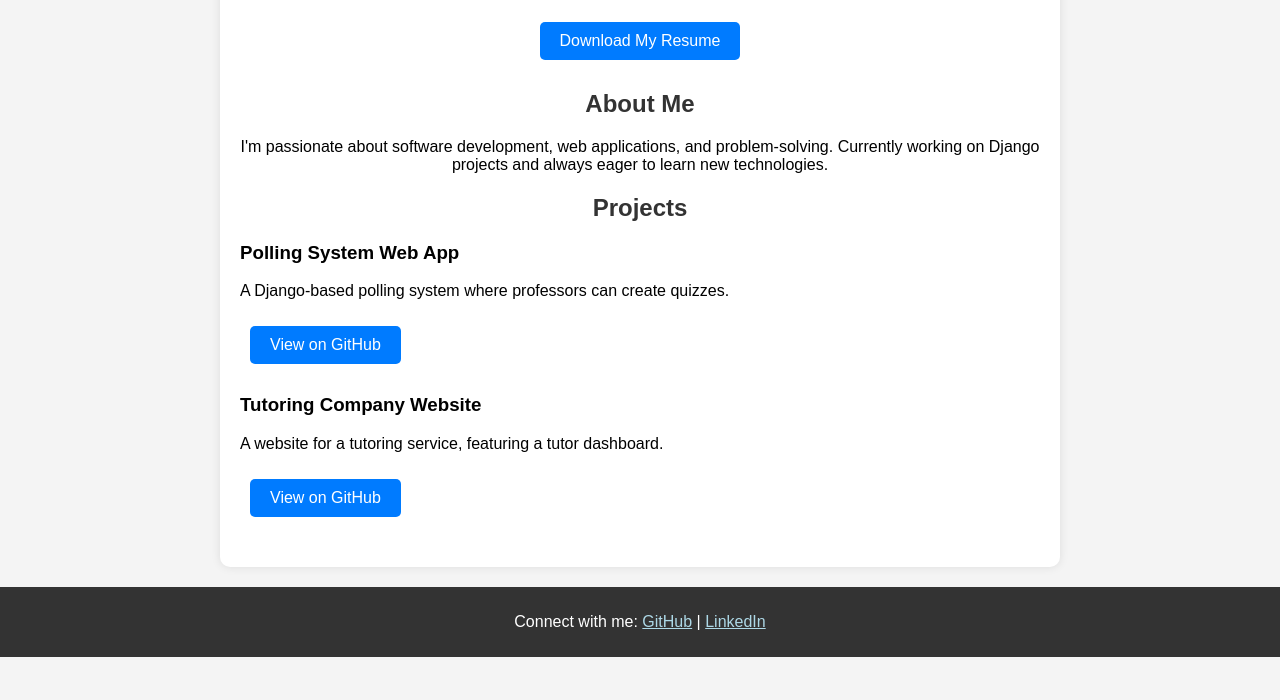
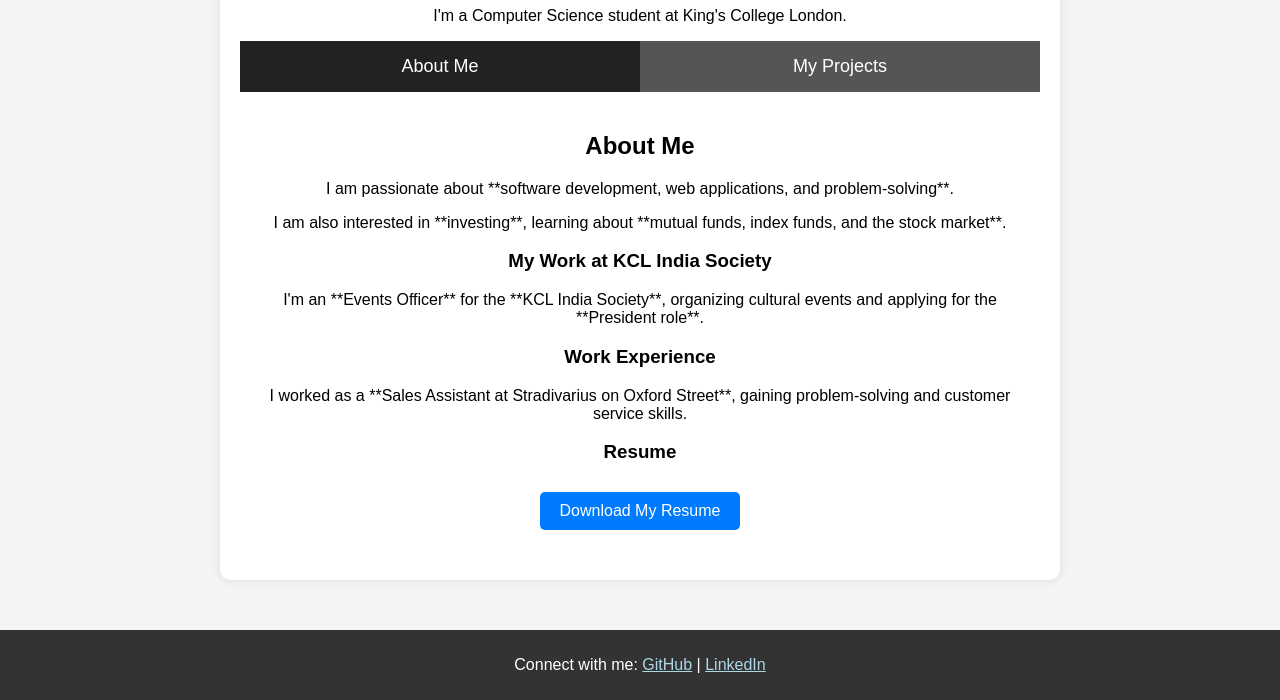
Before and after one commit to K23070652/manav.github.io, a plain HTML site: page index.html in a window 1280 px wide. Shown: the part 211-911 px from the top of the page. Before the commit the page ends 868 px from the top, so only its background shows below. Drawn offline with Linux system fonts and the light colour scheme.

Commit message:
Improved Website style and look.

```diff
--- a/index.html
+++ b/index.html
@@ -7,12 +7,21 @@
     <style>
         body { font-family: Arial, sans-serif; margin: 0; padding: 0; background-color: #f4f4f4; text-align: center; }
         header { background-color: #333; color: white; padding: 20px; font-size: 24px; }
-        .container { max-width: 800px; margin: 20px auto; background: white; padding: 20px; border-radius: 10px; box-shadow: 0px 0px 10px rgba(0,0,0,0.1); }
-        h1, h2 { color: #333; }
+        .container { max-width: 800px; margin: 50px auto; background: white; padding: 20px; border-radius: 10px; box-shadow: 0px 0px 10px rgba(0,0,0,0.1); }
+
+        /* Tabs */
+        .tabs { display: flex; justify-content: center; background: #555; }
+        .tab { flex: 1; padding: 15px; color: white; cursor: pointer; text-align: center; font-size: 18px; }
+        .tab:hover { background: #777; }
+        .active-tab { background: #222; }
+
+        /* Content */
+        .content { display: none; padding: 20px; }
+        .show { display: block; }
+
         .btn { display: inline-block; padding: 10px 20px; margin: 10px; color: white; background: #007BFF; text-decoration: none; border-radius: 5px; }
         .btn:hover { background: #0056b3; }
-        .projects { text-align: left; }
-        .project { margin-bottom: 20px; }
+
         footer { margin-top: 20px; padding: 10px; background-color: #333; color: white; }
     </style>
 </head>
@@ -21,26 +30,31 @@
     <header>Manav's Portfolio</header>
 
     <div class="container">
-        <h1>Hi, I'm Manav 👋</h1>
-        <p>Computer Science student at King's College London.</p>
+        <h1>Hi, I'm Manav!</h1>
+        <p>I'm a Computer Science student at King's College London.</p>
 
-        <a href="Manav Sukheja CV.pdf" download class="btn">Download My Resume</a>
+        <div class="tabs">
+            <div class="tab active-tab" onclick="showTab('about')">About Me</div>
+            <div class="tab" onclick="showTab('projects')">My Projects</div>
+        </div>
 
-        <h2>About Me</h2>
-        <p>I'm passionate about software development, web applications, and problem-solving. Currently working on Django projects and always eager to learn new technologies.</p>
+        <div id="about" class="content show">
+            <h2>About Me</h2>
+            <p>I am passionate about **software development, web applications, and problem-solving**.</p>
+            <p>I am also interested in **investing**, learning about **mutual funds, index funds, and the stock market**.</p>
+            <h3>My Work at KCL India Society</h3>
+            <p>I'm an **Events Officer** for the **KCL India Society**, organizing cultural events and applying for the **President role**.</p>
+            <h3>Work Experience</h3>
+            <p>I worked as a **Sales Assistant at Stradivarius on Oxford Street**, gaining problem-solving and customer service skills.</p>
+            <h3>Resume</h3>
+            <a href="Manav Sukheja CV.pdf" download class="btn">Download My Resume</a>
+        </div>
 
-        <h2>Projects</h2>
-        <div class="projects">
-            <div class="project">
-                <h3>Polling System Web App</h3>
-                <p>A Django-based polling system where professors can create quizzes.</p>
-                <a href="https://github.com/Arif1025/Placeholder" class="btn">View on GitHub</a>
-            </div>
-            <div class="project">
-                <h3>Tutoring Company Website</h3>
-                <p>A website for a tutoring service, featuring a tutor dashboard.</p>
-                <a href="https://github.com/kaugust24/Hartebeest" class="btn">View on GitHub</a>
-            </div>
+        <div id="projects" class="content">
+            <h2>My Projects</h2>
+            <p>Here are some of my key projects:</p>
+            <a href="https://github.com/Arif1025/Placeholder" class="btn">Polling System Web App</a>
+            <a href="https://github.com/kaugust24/Hartebeest" class="btn">Tutoring Company Website</a>
         </div>
     </div>
 
@@ -51,5 +65,18 @@
         </p>
     </footer>
 
+    <script>
+        function showTab(tabId) {
+            // Hide all content
+            document.querySelectorAll('.content').forEach(content => content.classList.remove('show'));
+            // Remove active class from all tabs
+            document.querySelectorAll('.tab').forEach(tab => tab.classList.remove('active-tab'));
+            // Show selected tab content
+            document.getElementById(tabId).classList.add('show');
+            // Set active class on selected tab
+            event.target.classList.add('active-tab');
+        }
+    </script>
+
 </body>
 </html>
```
